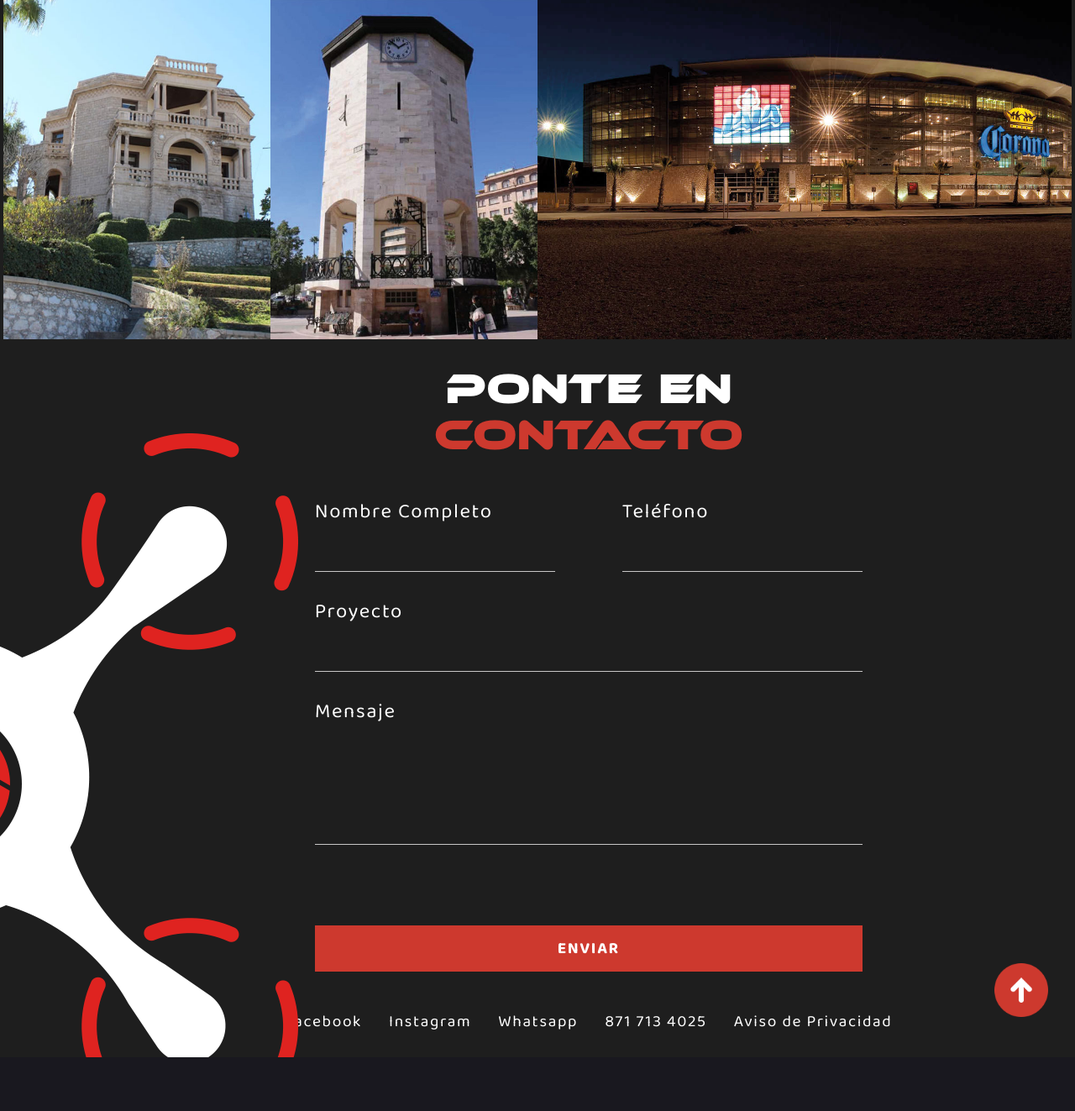
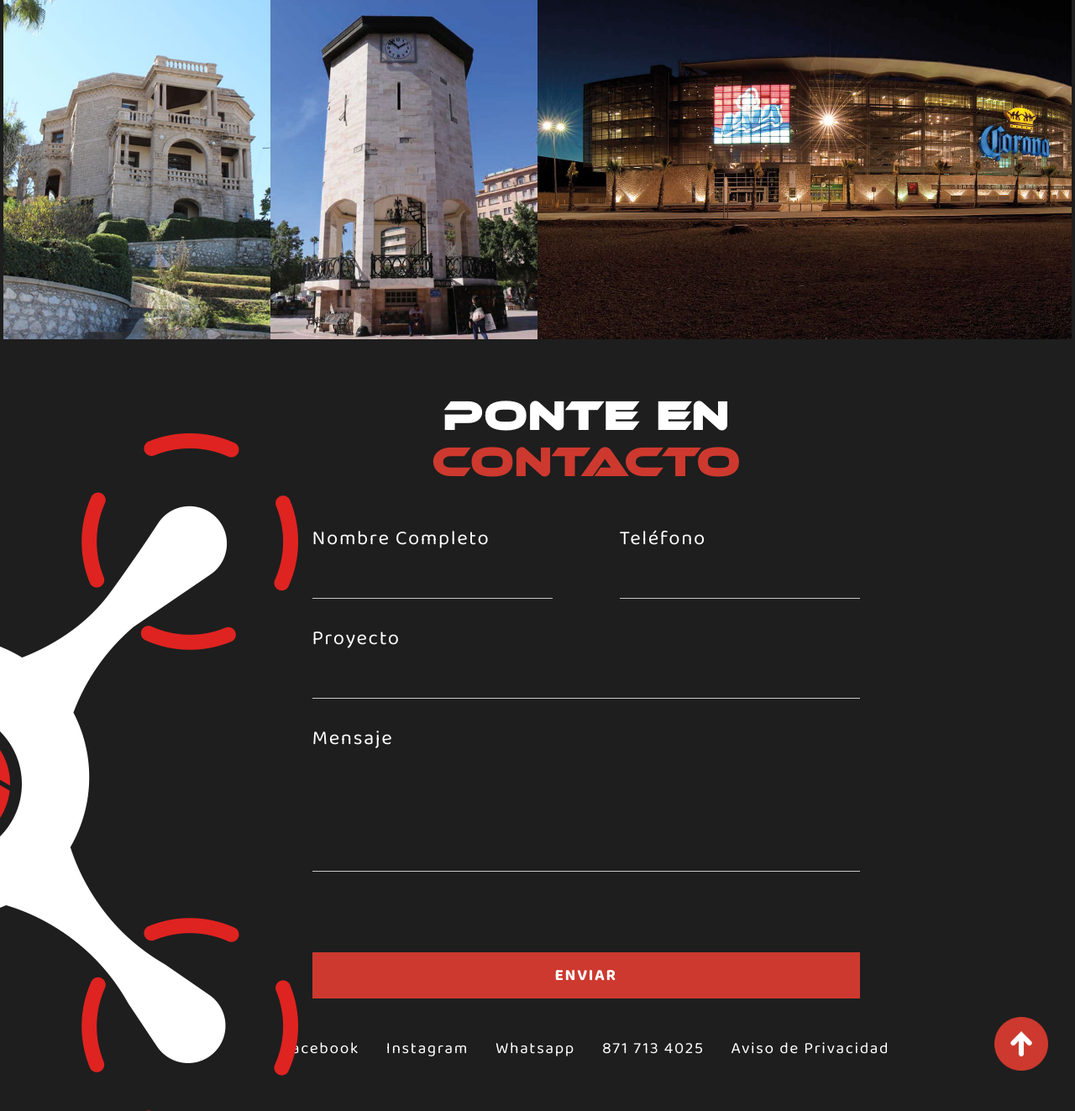
Before and after one commit to DiegoDuenez/dron-trc-web, a PHP site: page / in a window 1280 px wide. Shown: the part 3403-4726 px from the top of the page at 84% size. Before the commit the page ends 4662 px from the top, so only its background shows below. Run offline with PHP 8.4, Linux system fonts and the light colour scheme; some libraries are stand-ins or nearby versions.

Commit message:
change: Change padding in contacto

```diff
--- a/css/layouts/contacto.css
+++ b/css/layouts/contacto.css
@@ -11,8 +11,8 @@
     display: flex;
     flex-direction: column;
     height: max-content;
-    padding: 2rem;
     gap: 5rem;
+    padding: 4rem;
     background-color: var(--negro);
     position: relative;
     justify-content: center;
```
